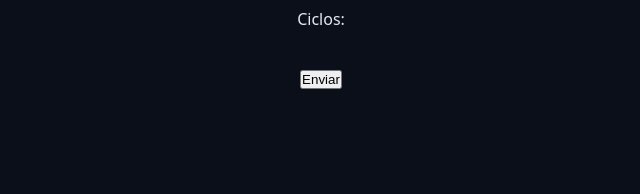
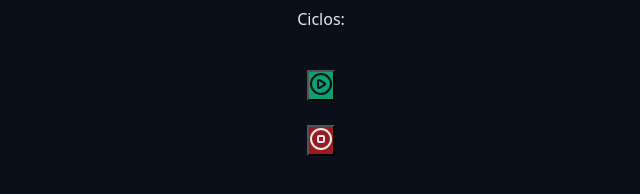
Before and after one commit to filippemelo/chronos-pomodoro, a React (Vite) app: page / in a window 1280 px wide. Shown: the part 450-644 px from the top of the page, without its empty margins (319-959 px from the left). Built offline with nearby package versions, Linux system fonts and the light colour scheme.

Commit message:
Criando componente de Botão

```diff
--- a/src/App.tsx
+++ b/src/App.tsx
@@ -3,10 +3,12 @@
 import { Menu } from './components/Menu'
 import { CountDown } from './components/CountDown'
 import { Cycles } from './components/Cycles'
+import { DefaultInput } from './components/DefaultInput'
+import { DefaultButton } from './components/DefaultButton'
+import { PlayCircleIcon, StopCircleIcon } from 'lucide-react'
 
 import './styles/theme.css'
 import './styles/global.css'
-import { DefaultInput } from './components/DefaultInput'
 
 export function App() {
     return (
@@ -38,7 +40,8 @@
                     </div>
 
                     <div className='formRow'>
-                        <button>Enviar</button>
+                        <DefaultButton icon={<PlayCircleIcon />} color='green' />
+                        <DefaultButton icon={<StopCircleIcon />} color='red' />
                     </div>
                 </form>
             </Container>
--- /dev/null
+++ b/src/components/DefaultButton/index.tsx
@@ -0,0 +1,16 @@
+import styles from './styles.module.css'
+
+type DefaultButtonProps = {
+    icon: React.ReactNode;
+    color?: 'green' | 'red';
+} & React.ComponentProps<'button'>
+
+export function DefaultButton({ icon, color = 'green', ...props } : DefaultButtonProps) {
+    return (
+        <>
+            <button className={`${styles.input} ${styles[color]}`} {...props}>
+                {icon}
+            </button>
+        </>
+    )
+}
--- /dev/null
+++ b/src/components/DefaultButton/styles.module.css
@@ -0,0 +1,33 @@
+.button {
+  border: none;
+  background: var(--primary);
+  color: var(--text-over-primary);
+  display: flex;
+  align-items: center;
+  justify-content: center;
+  min-width: 24rem;
+  padding: 0.8rem;
+  border-radius: 0.8rem;
+  margin: 4.8rem 0;
+  cursor: pointer;
+  transition: all 0.1s ease-in-out;
+}
+
+.button svg {
+  width: 3.2rem;
+  height: 3.2rem;
+}
+
+.button:hover {
+  filter: brightness(80%);
+}
+
+.green {
+  background: var(--primary);
+  color: var(--text-over-primary);
+}
+
+.red {
+  background: var(--error);
+  color: var(--text-over-error);
+}
```
